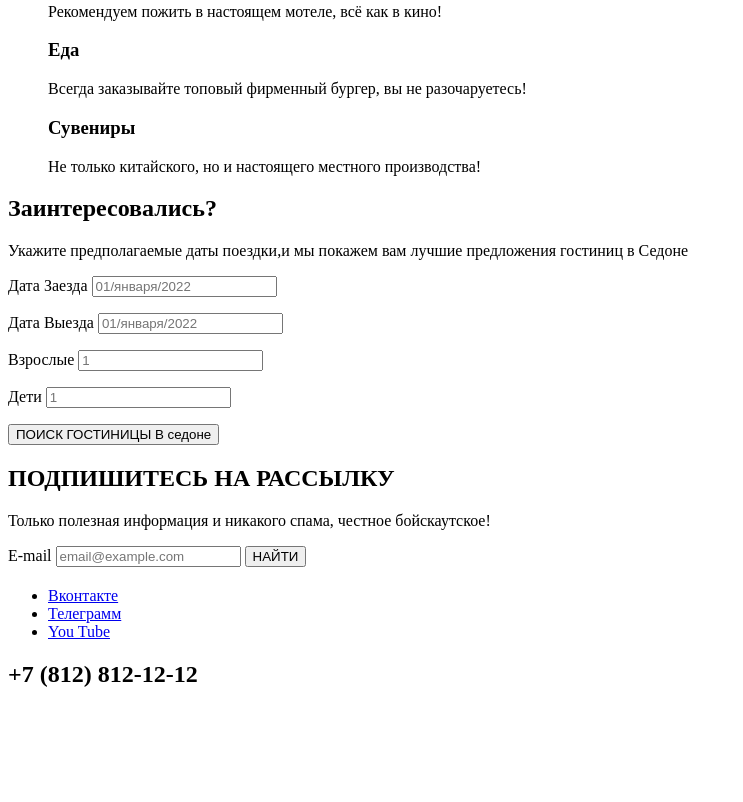
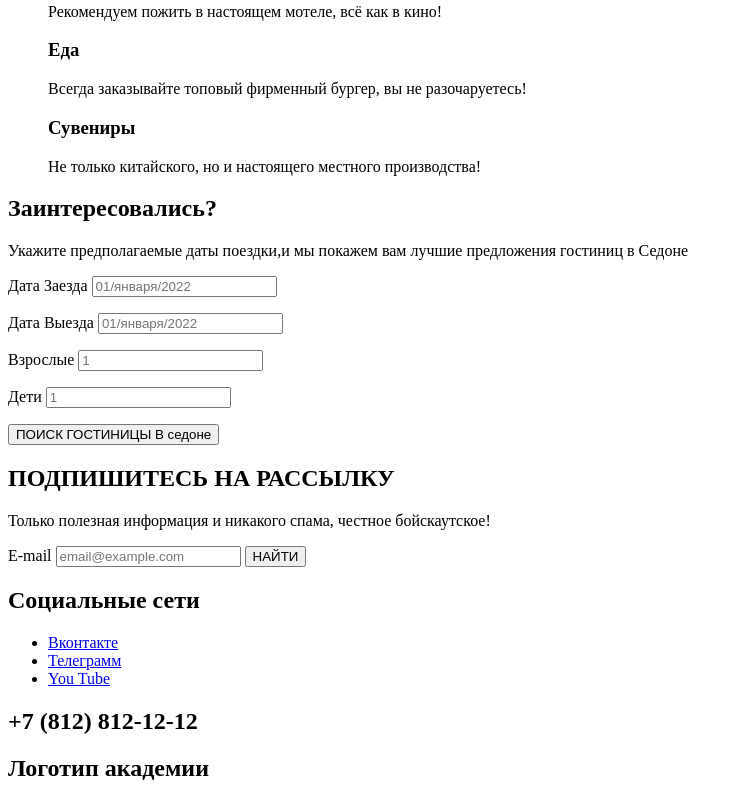
Before and after one commit to htmlacademy-htmlcss/2205321-sedona-35, a plain HTML site: page index.html in a window 1280 px wide. Shown: the part 778-1580 px from the top of the page, without its empty margins (0-743 px from the left). Before the commit the page ends 1486 px from the top, so only its background shows below. Drawn offline with Linux system fonts and the light colour scheme.

Commit message:
Update index.html

```diff
--- a/index.html
+++ b/index.html
@@ -76,7 +76,7 @@
       <section class="appointment">
         <h2 class="appointment-title">Заинтересовались?</h2>
         <p>Укажите предполагаемые даты поездки,и мы покажем вам лучшие предложения гостиниц в Седоне</p>
-        <form class="appointment-form"action="https://echo.htmlacademy.ru/" metod="post">
+        <form class="appointment-form" action="https://echo.htmlacademy.ru/" metod="post">
           <p class="appointment-form-date-entrada">
           <label for="appointment-date-entrada">Дата Заезда</label>
           <input type="text" id="appointment-date-entrada" name="appointment-date-entrada" placeholder="01/января/2022">
@@ -100,21 +100,24 @@
         <section class="subscribe">
           <h2 class="subscribe-title">ПОДПИШИТЕСЬ НА РАССЫЛКУ</h2>
           <p>Только полезная информация и никакого спама, честное бойскаутское!</p>
-          <form class="subscribe-form"action="https://echo.htmlacademy.ru/" metod="post">
-            <p class="subscribe-form-email"Ваш e-mail>
+          <form class="subscribe-form" action="https://echo.htmlacademy.ru/" metod="post">
+            <p class="subscribe-form-email" E-mail>
               <label for="subscribe-form-email">E-mail</label>
           <input class="field" placeholder="email@example.com" type="email" name="subscribe-form-email" id="subscribe-form-email" required>
           <button class="button subscribe-button" type="submit">
             <span class="visualy-hidden">НАЙТИ</span>
           </button>
+        </form>
            </p>
-           </form>
+
         </section>
 
     </main>
     <footer class="page-footer">
       <section class="footer-social">
-        <h2 class="page-footer-title"></h2>
+        <h2 class="page-footer-title">Социальные сети
+
+        </h2>
         <ul class="footer-social-list">
           <li class="footer-social-item">
             <a class="button" href="https://vk.com/htmlacademy">
@@ -136,11 +139,13 @@
 
       </section>
       <section class="footer-contacts">
-        <h2 class="page-footer-title">+7 (812) 812-12-12</h2>
+        <h2 class="page-footer-title">+7 (812) 812-12-12
+
+        </h2>
 
       </section>
       <section class="footer-logo">
-        <h2 class="visualy-hidden"></h2>
+        <h2 class="visualy-hidden">Логотип академии</h2>
         <p class="footer-logo-text"> <a class="htmlacademy-link" href="https://htmlacademy.ru">
           </a>
           </p>
```
